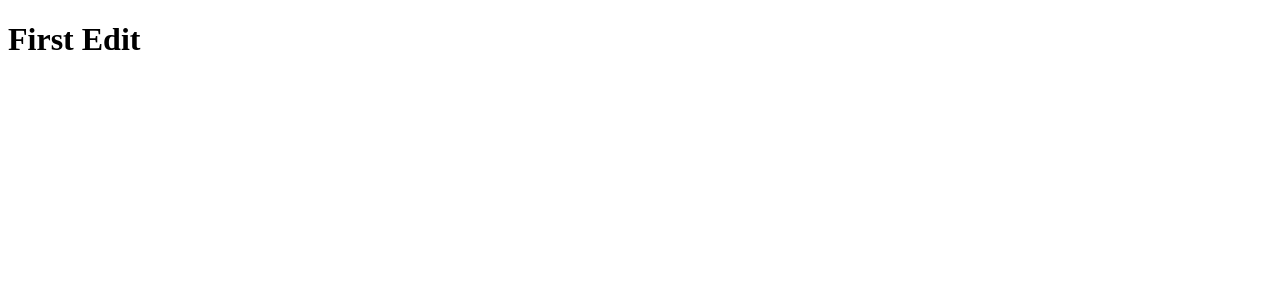
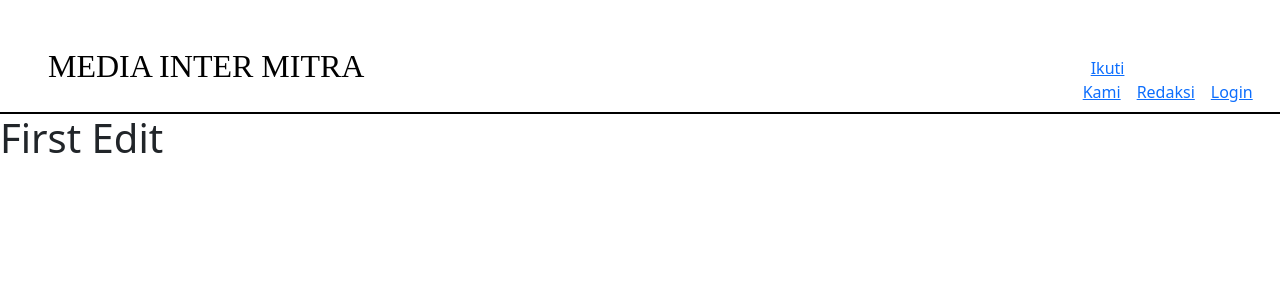
Before and after one commit to HyazSoft/intermitra, a React (Vite) app: page / in a window 1280 px wide. Shown: the top 300 px of the page. Built offline with nearby package versions, Linux system fonts and the light colour scheme.

Commit message:
Membuat navbar. 1.0.1

```diff
--- a/index.html
+++ b/index.html
@@ -4,10 +4,12 @@
     <meta charset="UTF-8" />
 
     <meta name="viewport" content="width=device-width, initial-scale=1.0" />
+    <link href="https://cdn.jsdelivr.net/npm/bootstrap@5.3.2/dist/css/bootstrap.min.css" rel="stylesheet" integrity="sha384-T3c6CoIi6uLrA9TneNEoa7RxnatzjcDSCmG1MXxSR1GAsXEV/Dwwykc2MPK8M2HN" crossorigin="anonymous">
     <title>Vite + React</title>
   </head>
   <body>
     <div id="root"></div>
     <script type="module" src="/src/main.jsx"></script>
+    <script src="https://cdn.jsdelivr.net/npm/bootstrap@5.3.2/dist/js/bootstrap.bundle.min.js" integrity="sha384-C6RzsynM9kWDrMNeT87bh95OGNyZPhcTNXj1NW7RuBCsyN/o0jlpcV8Qyq46cDfL" crossorigin="anonymous"></script>
   </body>
 </html>
--- a/src/App.css
+++ b/src/App.css
@@ -0,0 +1,13 @@
+h2 {
+color: #000;
+
+
+font-family: Javanese Text;
+font-size: 32px;
+font-style: normal;
+
+line-height: normal;
+}
+.navis {
+  border-bottom: 2px solid #000;
+}
--- a/src/App.jsx
+++ b/src/App.jsx
@@ -1,5 +1,5 @@
 import { useState } from 'react'
-
+import Navbar from './layout/Navbar'
 
 
 
@@ -8,6 +8,7 @@ function App() {
 
   return (
     <>
+    <Navbar />
      <h1>First Edit</h1>
     </>
   )
--- /dev/null
+++ b/src/layout/Navbar.jsx
@@ -0,0 +1,31 @@
+import React from 'react'
+import "../App.css"
+const Navbar = () => {
+  return (
+    <nav>
+
+        <div className="row navis d-flex justify-content-center">
+            <div className="col-2 mt-5 ms-5" style={{width: 370+'px'}}>
+                    <h2>MEDIA INTER MITRA</h2>
+            </div>
+
+                <div className="col col-2 ms-auto mt-5 p-2">
+
+                    <a href="" className='px-2'>Ikuti Kami</a>
+                    <a href="" className='px-2'>Redaksi</a>
+                    <a href="" className='px-2'>Login</a>
+
+
+                </div>
+        </div>
+
+
+
+
+
+
+    </nav>
+  )
+}
+
+export default Navbar
```
Also changed, not shown: src/layout/footer.jsx (added).
